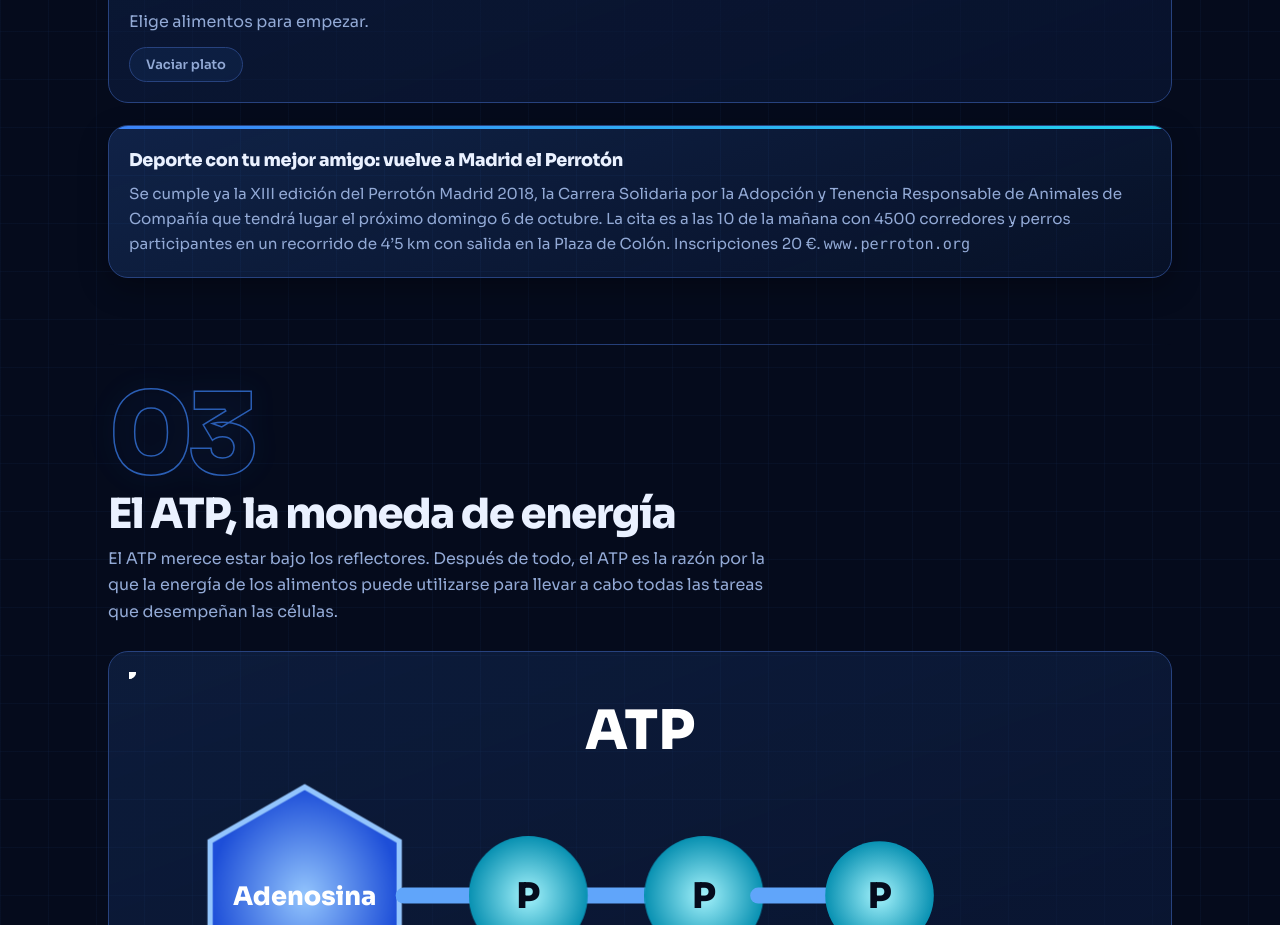
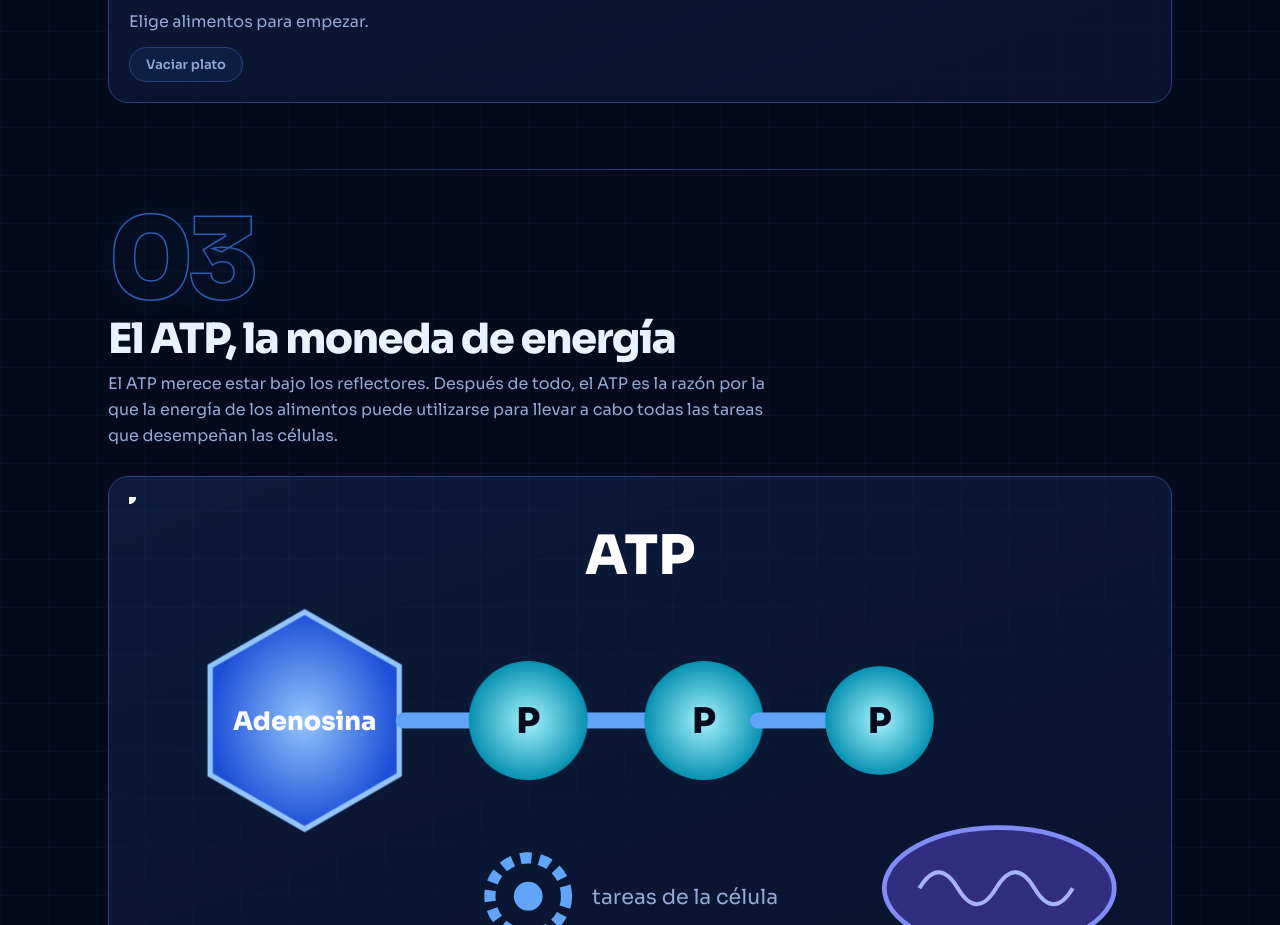
Before and after one commit to abouziani1/EF, a plain HTML site: page index.html in a window 1280 px wide. Shown: the part 3425-4350 px from the top of the page. Drawn offline with Linux system fonts and the light colour scheme; animation ran at ten frames a second.

Commit message:
Update index.html

```diff
--- a/index.html
+++ b/index.html
@@ -106,7 +106,7 @@ h1{background-size:200% 100%;animation:hs 5s ease-in-out infinite alternate}@key
 <section id="vit"><div class="sh rv"><span class="num">02</span><h2>Las 9 vitaminas del rendimiento</h2><p>Son micronutrientes, pero desarrollan importantes funciones que regulan el organismo. En deportistas resulta fundamental cubrir sus necesidades ya que las exigencias metabólicas son mucho mayores. Una alimentación variada es la mejor garantía para cubrir sus necesidades, aquí tienes las 9 vitaminas más importantes y los alimentos que las contienen.</p></div>
 <div class="row rv" id="vf"></div><div class="vx rv"><div id="hx"></div><div class="vd" id="vd"></div></div><div class="rv" style="margin-top:24px"><p style="color:var(--t2);margin:0 0 10px">Toca un alimento y verás qué vitaminas aporta:</p><div id="fm"></div></div>
 <h3 class='sb rv'><span>+</span>Monta tu plato</h3><div class='panel rv'><p style='color:var(--t2);margin:0 0 12px'>Toca alimentos para llenar el plato y mira cuántas de las 9 vitaminas cubres. ¿Puedes cubrirlas todas con el menor número posible?</p><div id='pf'></div><div class='pw'><div class='plate' id='plate'></div><svg id='pv' viewBox='0 0 360 230' width='100%'></svg></div><p id='pt' style='margin:12px 0;color:var(--t2)'></p><button class='pill' id='pr'>Vaciar plato</button></div>
-<div class="card rv" style="margin-top:22px"><h3>Deporte con tu mejor amigo: vuelve a Madrid el Perrotón</h3><p>Se cumple ya la XIII edición del Perrotón Madrid 2018, la Carrera Solidaria por la Adopción y Tenencia Responsable de Animales de Compañía que tendrá lugar el próximo domingo 6 de octubre. La cita es a las 10 de la mañana con 4500 corredores y perros participantes en un recorrido de 4’5 km con salida en la Plaza de Colón. Inscripciones 20 €. <span class="mono">www.perroton.org</span></p></div></section>
+</section>
 
 <section id="atp0" hidden><div class="sh rv"><span class="num">03</span><h2>El ATP, la moneda de energía</h2><p>El ATP merece estar bajo los reflectores. Después de todo, el ATP es la razón por la que la energía de los alimentos puede utilizarse para llevar a cabo todas las tareas que desempeñan las células.</p></div>
 <div class="panel rv"><div class="row" id="as"></div><svg viewBox="0 0 640 170" width="100%"><defs><marker id="ar" markerWidth="8" markerHeight="8" refX="6" refY="4" orient="auto"><path d="M0,0L8,4L0,8z" fill="#60a5fa"/></marker></defs>
```
